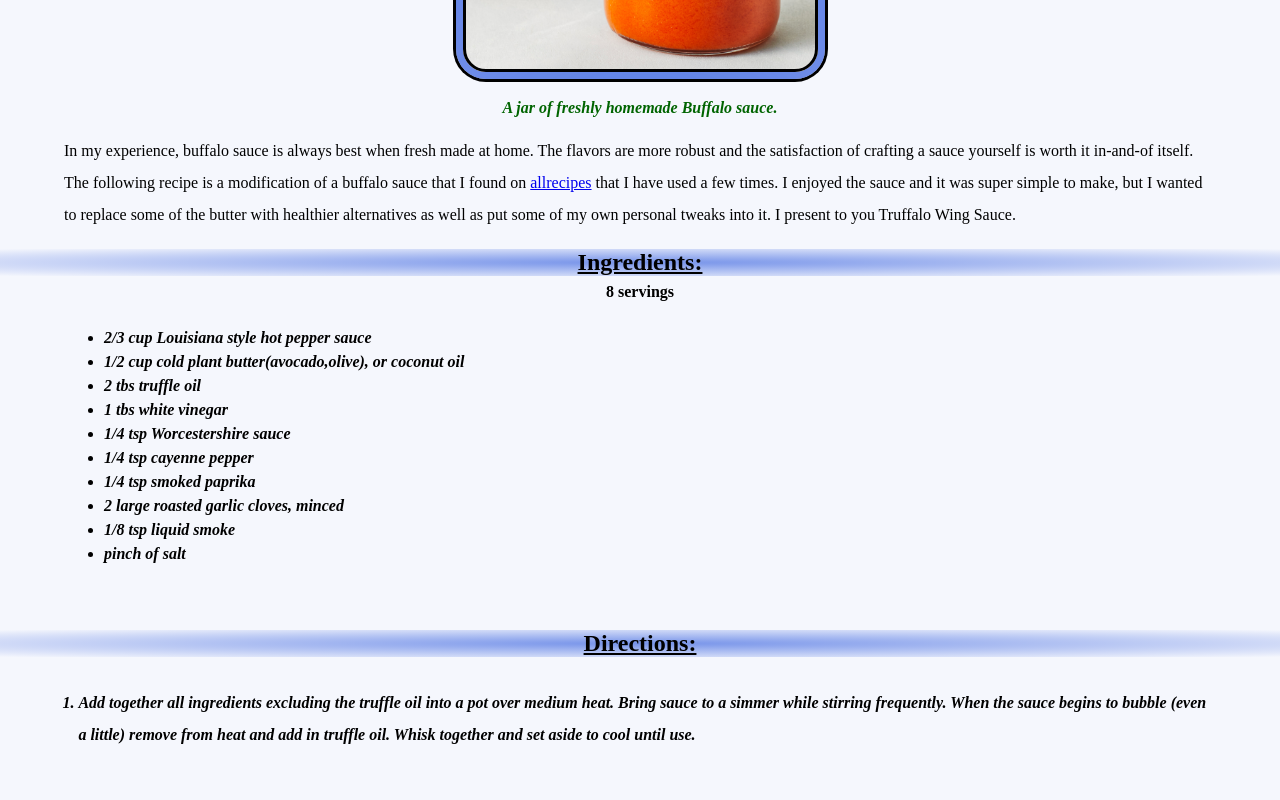
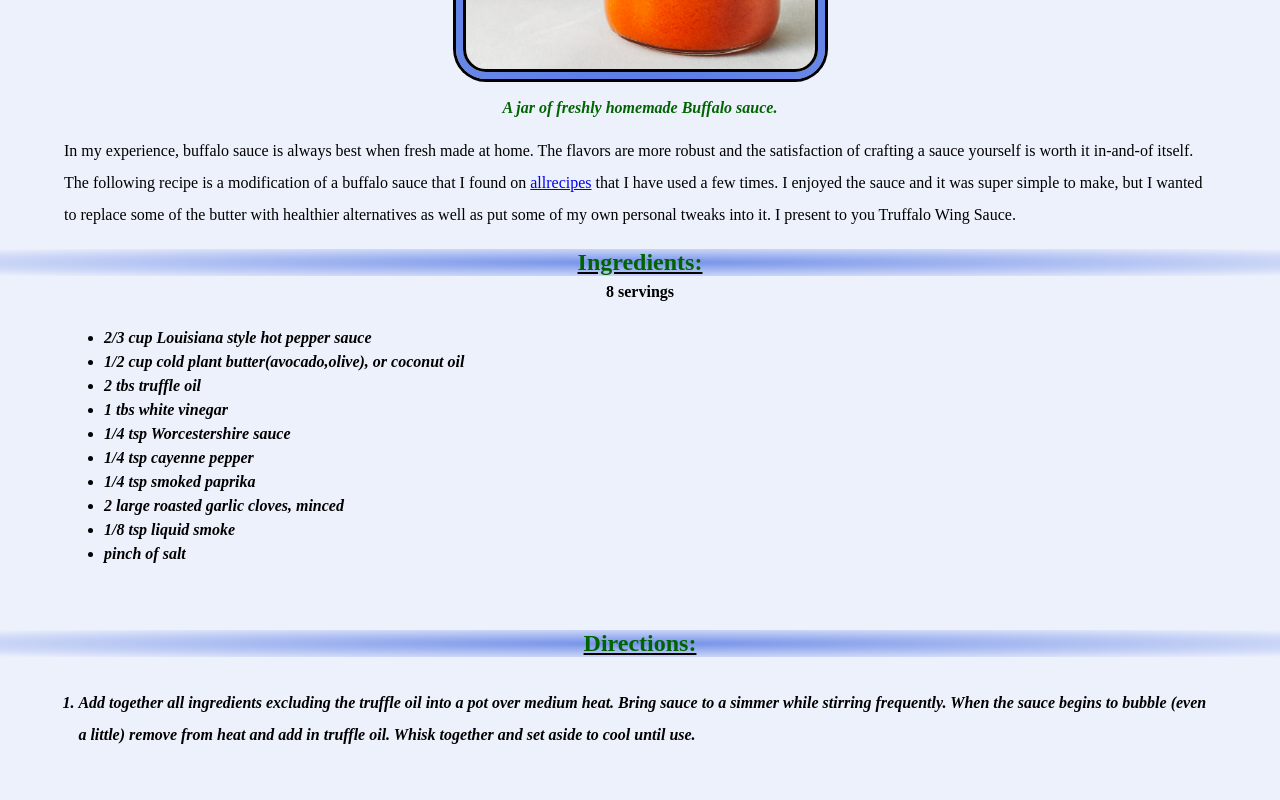
Before and after one commit to DylanAndHuff/dylan-cookbook, a plain HTML site: page recipes/truffalosauce.html in a window 1280 px wide. Shown: the part 426-1226 px from the top of the page. Drawn offline with Linux system fonts and the light colour scheme.

Commit message:
Format small changes

```diff
--- a/style.css
+++ b/style.css
@@ -1,5 +1,5 @@
 body {
-    background-color: rgba(65, 105, 225, 0.05);
+    background-color: rgba(65, 105, 225, 0.09);
     margin: 0;
 }
 
@@ -16,7 +16,7 @@ img {
     margin-right: auto;
     margin-top: 20px;
     margin-bottom: 20px;
-    background-image: radial-gradient(rgba(65, 105, 225, 0.7),rgba(65, 105, 225, 0.0));
+    background-image: radial-gradient(rgba(65, 105, 225, 0.9),rgba(65, 105, 225, 0.09));
 }
 
 p,
@@ -32,20 +32,24 @@ ul {
 
 h2,
 .servings {
-    color: black;
+    color: darkgreen;
     text-align: center;
     margin-top: 0;
     margin-bottom:30px;
-
 }
  .servings,
  ul {
     margin-top: -30px;
+    color: black;
  }
 
 h2 {
     background-image: radial-gradient(rgba(65, 105, 225, 0.7),rgba(65, 105, 225, 0.0));
     max-width:110%;
+}
+
+u {
+    text-decoration-color: black;
 }
 
 h1 {
--- a/stylemain.css
+++ b/stylemain.css
@@ -1,5 +1,5 @@
 body {
-    background-color: rgba(65, 105, 225, 0.05);
+    background-color: rgba(65, 105, 225, 0.09);
 }
 
 img {
@@ -15,7 +15,7 @@ img {
     margin-right: auto;
     margin-top: 20px;
     margin-bottom: 20px;
-    background-image: linear-gradient(rgba(65, 105, 225, 0.9),rgba(65, 105, 225, 0.0));
+    background-image: radial-gradient(rgba(65, 105, 225, 0.9),rgba(65, 105, 225, 0.09));
 }
 
 h1 {
@@ -26,6 +26,10 @@ h1 {
     color: darkgreen;
     background-image: linear-gradient(rgba(65, 105, 225, 0.9),rgba(65, 105, 225, 0.0));
     text-align: center;
+}
+
+h2 {
+    color: darkgreen;
 }
 
 h2,
```
